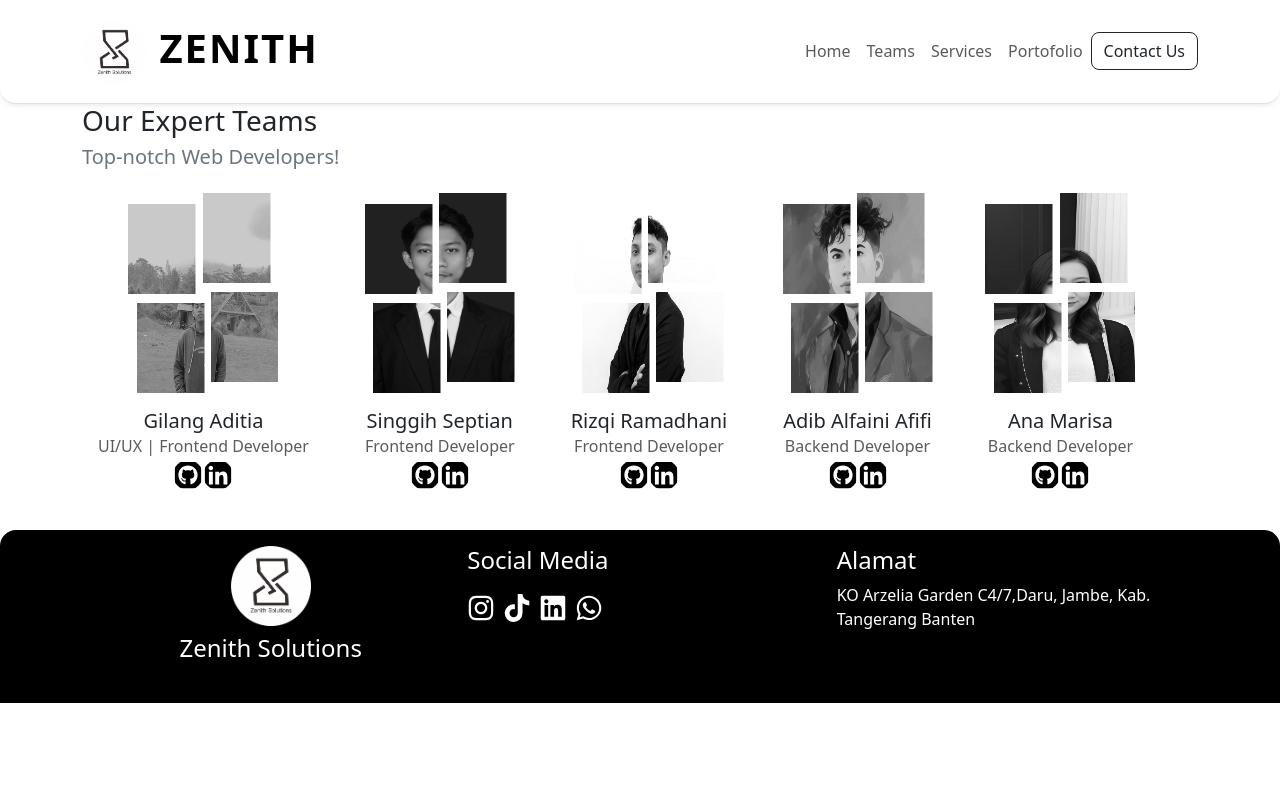
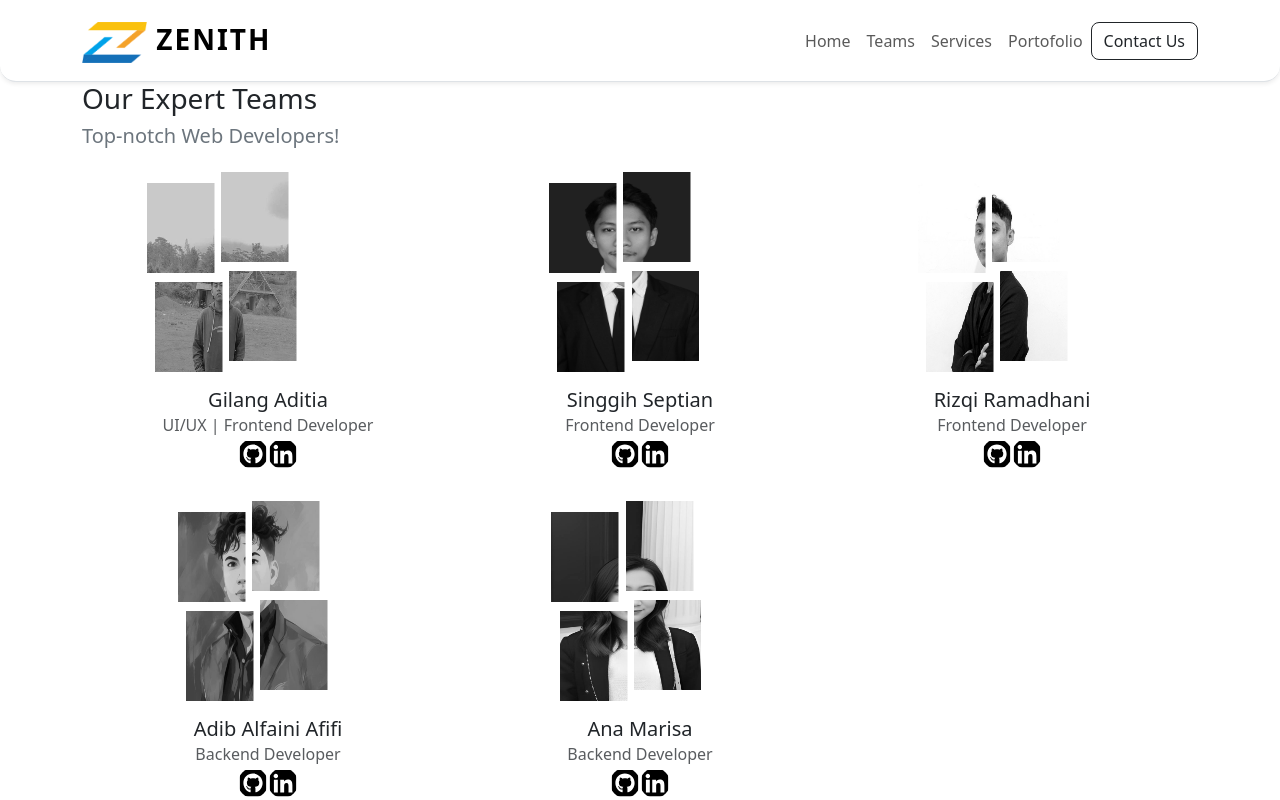
Before and after one commit to Zenith-Solutions-Project/zenith-comprof, a React (Vite) app: page /teams in a window 1280 px wide. Shown: the top 800 px of the page. Built offline with nearby package versions, Linux system fonts and the light colour scheme.

Commit message:
update compro img dan logo

```diff
--- a/src/app/components/partials/Footer.jsx
+++ b/src/app/components/partials/Footer.jsx
@@ -1,4 +1,5 @@
 import { Image, Container, Row, Col } from "react-bootstrap";
+import Zenith from "../../../assets/logo/zsnew.png";
 
 import logoFooter from "../../../assets/logo/ZS2.png";
 import "./footer.css";
@@ -30,7 +31,7 @@ const Footer = () => {
             <Col lg={4} xs={12} className="mb-3">
             <div className="text-white d-flex justify-content-center ">
     <div className="text-center">
-        <Image src={logoFooter} style={{ width: "80px" }} />
+        <Image src={Zenith} style={{ width: "80px" }} />
         <h4 className="mt-2">Zenith Solutions</h4>
     </div>
 </div>
--- a/src/app/components/partials/NavigationBar.jsx
+++ b/src/app/components/partials/NavigationBar.jsx
@@ -8,7 +8,7 @@ import ButtonCustom from "../elements/Button";
 import Image from "react-bootstrap/Image";
 import logoFooter from "../../../assets/logo/ZS2.png";
 
-import Zenith from "../../../assets/logo/zs.png";
+import Zenith from "../../../assets/logo/zsnew.png";
 import { NavbarBrand } from "react-bootstrap";
 function NavigationBar() {
   const navLinks = [
@@ -33,7 +33,7 @@ function NavigationBar() {
           className="navbar-brand text-uppercase fw-bold fs-1 d-flex gap-3 align-items-center"
           style={{ letterSpacing: "2px" }}>
           {/* <Image src={Zenith} style={imageStyle} fluid /> */}
-          <NavbarBrand className="fs-1"> <Image src={logoFooter} style={{ width: "65px" }} /> ZENITH</NavbarBrand>
+          <NavbarBrand className="fs-3"> <Image src={Zenith} style={{  width: "65px" }} /> Zenith </NavbarBrand>
         </Link>
 
         <Navbar.Toggle aria-controls="basic-navbar-nav" />
--- a/src/app/components/ui/hero/Hero.jsx
+++ b/src/app/components/ui/hero/Hero.jsx
@@ -5,13 +5,13 @@ import ButtonCustom from "../../elements/Button";
 const Hero = () => {
   const handleClick = () => {
     // Menggunakan prompt untuk mendapatkan respons dari pengguna
-    const userConfirmed = confirm("Apakah Anda Bisex?");
+    const userConfirmed = confirm("Download Brosur Kami?");
 
     // Menampilkan respons pengguna menggunakan alert
     if (userConfirmed !== null) {
-      alert("YA SAYA BISEX");
+      alert("Ok");
     } else {
-      alert("YA SAYA BISEX");
+      alert("Tidak Terima Kasih");
     }
   };
   return (
--- a/src/app/components/ui/teams/OurTeams.jsx
+++ b/src/app/components/ui/teams/OurTeams.jsx
@@ -59,15 +59,14 @@ const OurTeams = () => {
           <h3>Our Expert Teams</h3>
           <h5 className="text-secondary">Top-notch Web Developers!</h5>
 
-          <div className="d-flex flex-wrap gap-4 mt-1">
+          <div className="d-flex flex-wrap mt-1">
   {teams.map((teamMember, index) => (
-              <Card
-                key={index}
-                className="border-0 d-flex flex-column align-items-center">
+    <div key={index} className="col-12 col-md-6 col-lg-4 d-flex justify-content-center">
+      <Card className="border-0">
         <Image
           src={teamMember.image}
           style={imageStyle}
-                  className="mt-3 img-style "
+          className="mt-3 img-style text-center"
         />
         <Card.Body className="text-center align-items-center">
           <Card.Title>{teamMember.name}</Card.Title>
@@ -93,6 +92,7 @@ const OurTeams = () => {
           </Card.Text>
         </Card.Body>
       </Card>
+    </div>
   ))}
 </div>
         </Col>
```
Also changed, not shown: src/assets/logo/zsnew.png (added). Lines whose indentation alone changed are shown as unchanged.
